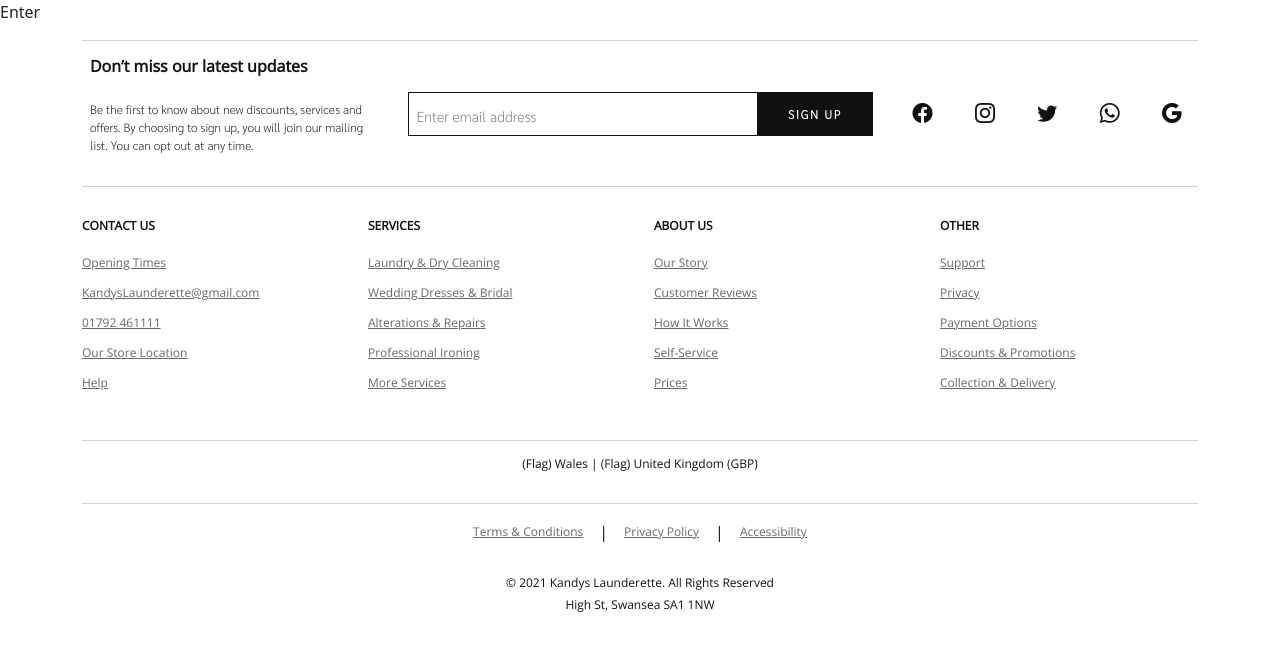
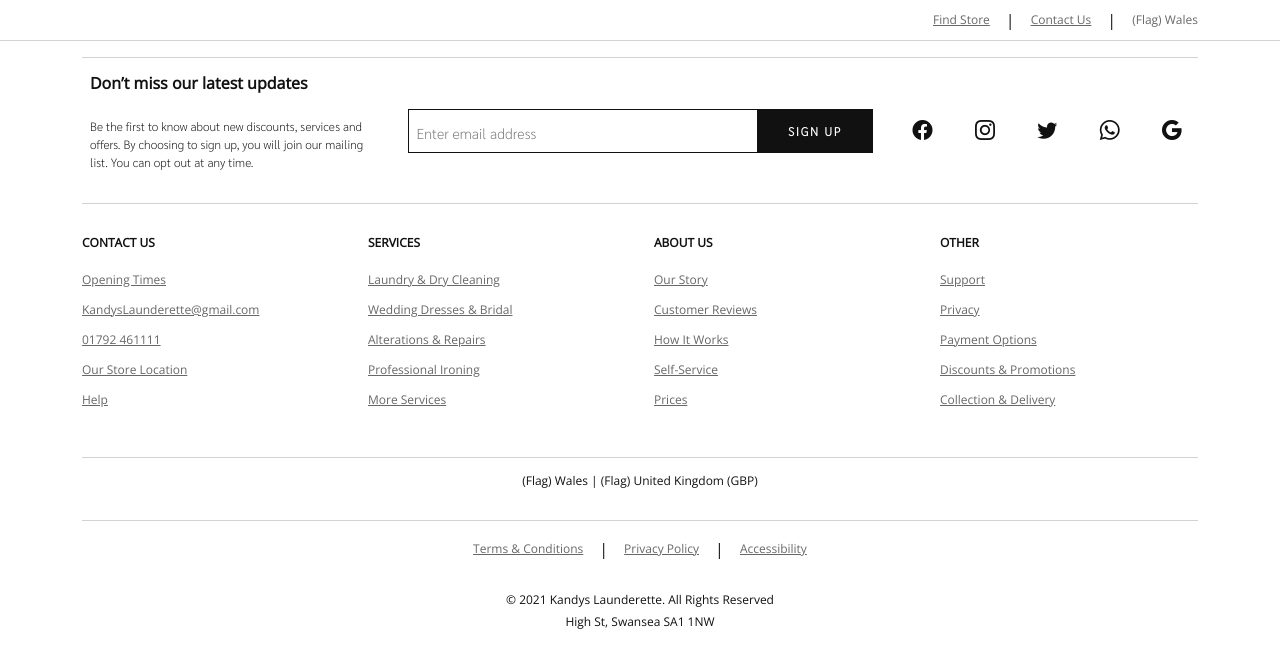
Before and after one commit to Todd-Owen-Mpeli/KandysLaunderette, a Next.js app: page / in a window 1280 px wide. Shown: the top 668 px of the page. Built offline with nearby package versions, Linux system fonts and the light colour scheme.

Commit message:
Created the top section of the navigation component

```diff
--- a/components/Navbar.js
+++ b/components/Navbar.js
@@ -2,7 +2,29 @@ import Link from "next/link";
 import styles from "/styles/Home.module.scss";
 
 const Navbar = () => {
-	return <div>Enter</div>;
+	return (
+		<div>
+			<div className={styles.Navbar}>
+				<div className="container">
+					<div className={styles.content}>
+						<div className={styles.topSection}>
+							<ul>
+								<Link href="#" target="blank">
+									<a>Find Store</a>
+								</Link>
+								<div> | </div>
+								<Link href="#" target="blank">
+									<a>Contact Us</a>
+								</Link>
+								<div> | </div>
+								<h2>(Flag) Wales</h2>
+							</ul>
+						</div>
+					</div>
+				</div>
+			</div>
+		</div>
+	);
 };
 
 export default Navbar;
--- a/pages/index.js
+++ b/pages/index.js
@@ -41,7 +41,7 @@ export default function Home() {
 				/>
 			</Head>
 
-			{/* <!--===== FOOTER =====--> */}
+			{/* <!--===== NAVIGATION =====--> */}
 			<Navbar />
 
 			{/* <!--===== FOOTER =====--> */}
--- a/styles/Home.module.scss
+++ b/styles/Home.module.scss
@@ -5,6 +5,29 @@
 /*==================== BASE ====================*/
 
 // <========== NAVIGATION ==========>
+.Navbar {
+	padding: 0.5rem 0;
+	border-bottom: $baseColor_lightGrey2 0.015rem solid;
+
+	.content {
+		.topSection {
+			ul {
+				display: flex;
+				margin: auto 0;
+				grid-column-gap: 1rem;
+				justify-content: right;
+
+				a,
+				h2 {
+					margin: auto 0;
+					color: $baseColor_lightGrey4;
+					font-size: $fontSize_xSmall;
+					font-family: $fontStyle_header;
+				}
+			}
+		}
+	}
+}
 
 // <========== FOOTER ==========>
 .footer {
```
